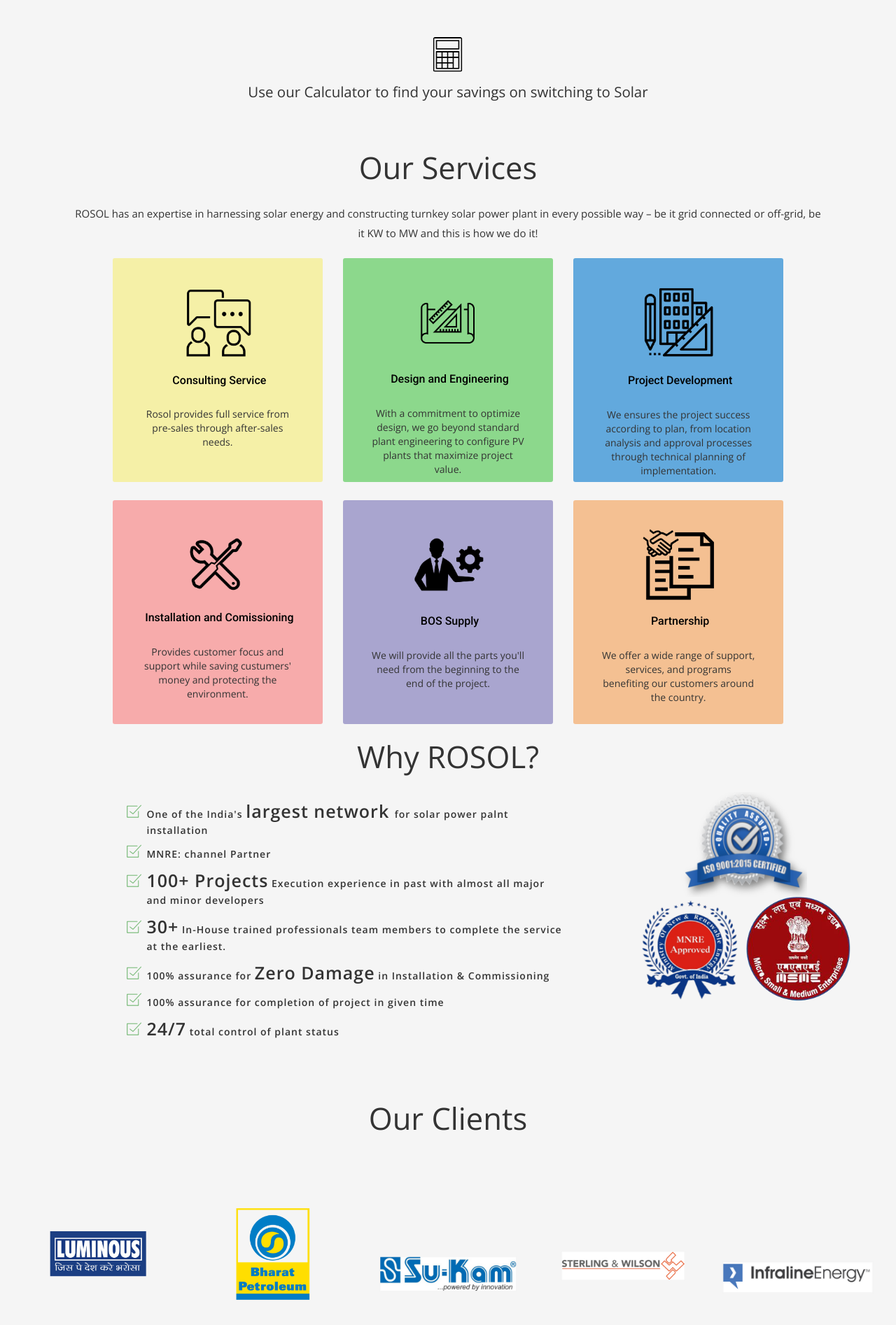
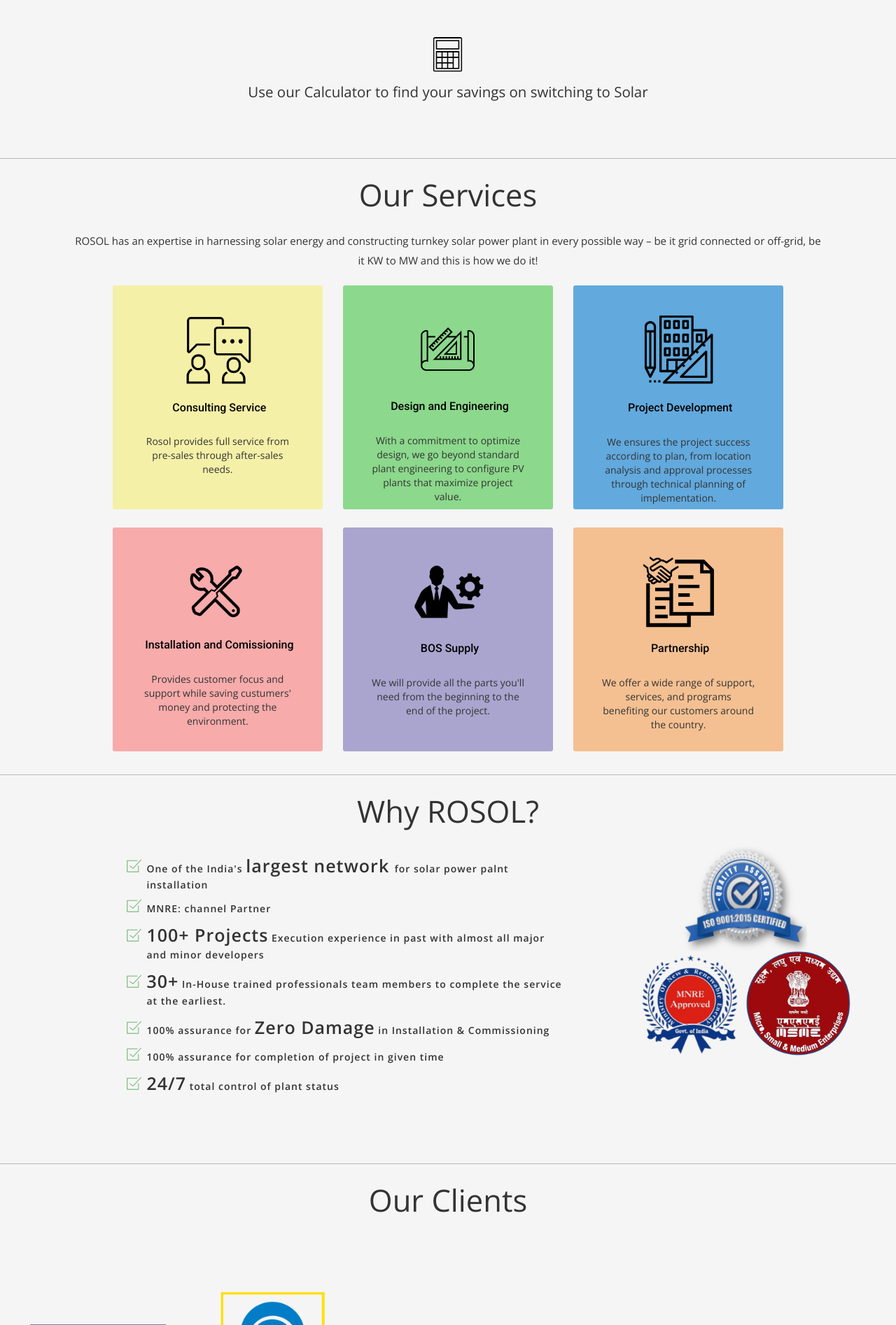
Before and after one commit to rosol-India/rosol-india, a Jekyll site: the page built from home-page.html, in a window 1280 px wide. Shown: the part 920-2814 px from the top of the page at 70% size. Built offline with Jekyll 4.4.1, drawn with Linux system fonts in a browser that asks for light colours; nearby versions of some CDN libraries; some web fonts are replaced.

Commit message:
Update home-page.html

```diff
--- a/home-page.html
+++ b/home-page.html
@@ -14,6 +14,9 @@
 
 
     </section>
+
+    <hr style="border-top:solid 1px #b9b9b9;">
+
     <section id="hservices">
       <span id="wgs" style="padding-bottom:20px;">Our Services</span>
        <p id="per">ROSOL has an expertise in harnessing solar energy and constructing turnkey solar power plant in every possible way – be it grid connected or off-grid, be it KW to MW and this is how we do it!</p>
@@ -40,6 +43,7 @@
       </div>
 
     </section>
+<hr style="border-top:solid 1px #b9b9b9;">
 
   <section id="wrosol">
           <span id="wgs" style="padding-bottom:20px;">Why ROSOL?</span>
@@ -66,7 +70,9 @@
 
     </section>
 
-     <section id="wros">
+<hr style="border-top:solid 1px #b9b9b9;">
+
+     <section id="rosclients">
              <span id="wgs" style="padding-bottom:20px;">Our Clients</span>
     <section id="call-to-action">
   <div class="container">
@@ -75,28 +81,28 @@
         <div class="block">
           <div id="clients-logo" class="owl-carousel">
             <div class="clients-logo-img" >
-              <img style="width:144px" src="{{ site.baseurl }}/img/clients/a.png" alt="Features">
+              <img style="width:204px" src="{{ site.baseurl }}/img/clients/a.png" alt="Features">
             </div>
             <div class="clients-logo-img">
-              <img style="width:144px" src="{{ site.baseurl }}/img/clients/b.png" alt="Features">
+              <img style="width:204px" src="{{ site.baseurl }}/img/clients/b.png" alt="Features">
             </div>
             <div class="clients-logo-img">
-              <img style="width:144px" src="{{ site.baseurl }}/img/clients/c.png" alt="Features">
+              <img style="width:204px" src="{{ site.baseurl }}/img/clients/c.png" alt="Features">
             </div>
             <div class="clients-logo-img">
               <img style="width:204px" src="{{ site.baseurl }}/img/clients/d.png" alt="Features">
             </div>
             <div class="clients-logo-img">
-              <img style="width:184px" src="{{ site.baseurl }}/img/clients/e.png" alt="Features">
+              <img style="width:204px" src="{{ site.baseurl }}/img/clients/e.png" alt="Features">
             </div>
             <div class="clients-logo-img">
-              <img style="width:224px" src="{{ site.baseurl }}/img/clients/f.png" alt="Features">
+              <img style="width:204px" src="{{ site.baseurl }}/img/clients/f.png" alt="Features">
             </div>
             <div class="clients-logo-img">
-            <img style="width:144px"  src="{{ site.baseurl }}/img/clients/g.png" alt="Features">
+            <img style="width:204px"  src="{{ site.baseurl }}/img/clients/g.png" alt="Features">
             </div>
             <div class="clients-logo-img">
-              <img style="width:144px" src="{{ site.baseurl }}/img/clients/h.png" alt="Features">
+              <img style="width:204px" src="{{ site.baseurl }}/img/clients/h.png" alt="Features">
             </div>
             <div class="clients-logo-img">
               <img style="width:204px" src="{{ site.baseurl }}/img/clients/i.png" alt="Features">
@@ -105,10 +111,7 @@
               <img style="width:204px" src="{{ site.baseurl }}/img/clients/j.png" alt="Features">
             </div>
             <div class="clients-logo-img">
-              <img style="width:164px" src="{{ site.baseurl }}/img/clients/k.png" alt="Features">
-            </div>
-            <div class="clients-logo-img">
-              <img style="width:204px" src="{{ site.baseurl }}/img/clients/l.png" alt="Features">
+              <img style="border:1px dashed black;width:204px" src="{{ site.baseurl }}/img/clients/k.png" alt="Features">
             </div>
           </div>
         </div>
@@ -117,6 +120,9 @@
   </div>
 </section>
 </section>
+
+<hr style="border-top:solid 1px #b9b9b9;">
+
     <section id="mros">
           <span id="wgs" style="padding-bottom:20px;">Our Team</span>
     <div id="sera1"><center><div id="mema"></div></center>
```
